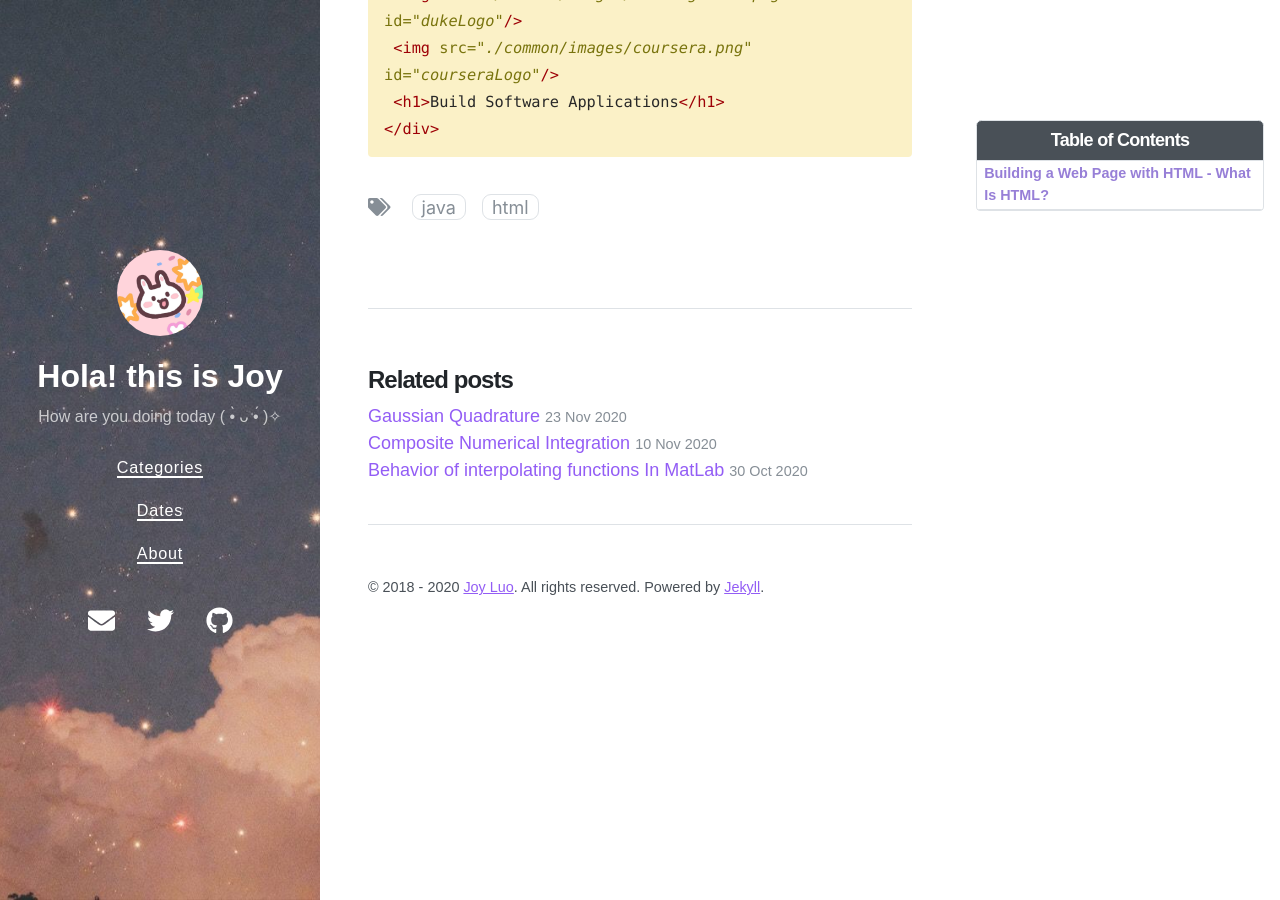
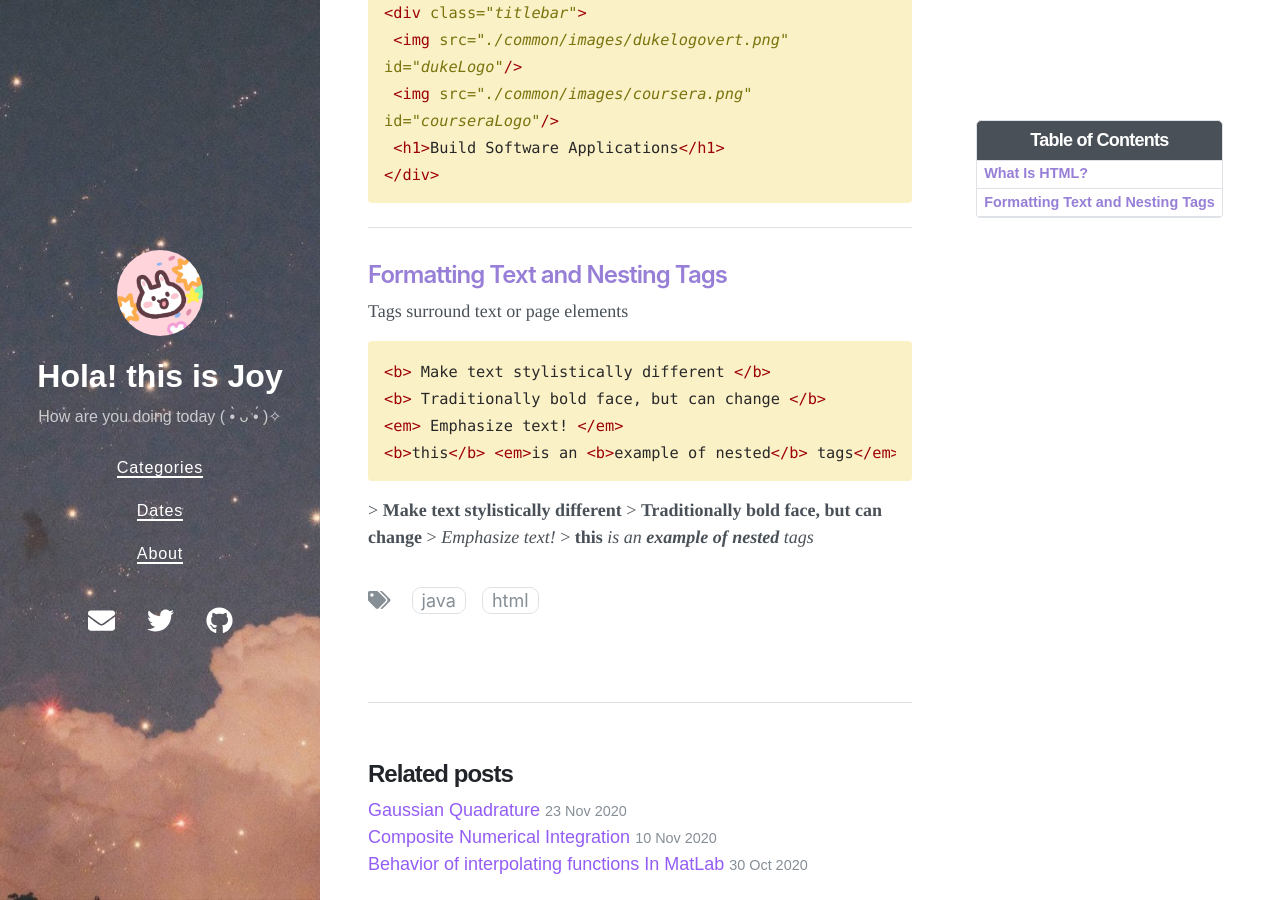
Before and after one commit to Joy3Luo/mathnotes, a Jekyll site: the page built from _posts/2020-12-22-JavahtmlDuke.md, in a window 1280 px wide and 900 px high, scrolled down 2165 px. Built offline with Jekyll 4.4.1, drawn with Linux system fonts in a browser that asks for light colours; nearby versions of some CDN libraries; some of the changed text lies outside the part shown.

Commit message:
Update 2020-12-22-JavahtmlDuke.md

````diff
--- a/_posts/2020-12-22-JavahtmlDuke.md
+++ b/_posts/2020-12-22-JavahtmlDuke.md
@@ -19,7 +19,9 @@ math: true
 
 #### <font color= 6FBCE1>Week 1</font>
 
-## <font color= 977FD7> Building a Web Page with HTML - What Is HTML?</font>
+# Building a Web Page with HTML
+
+## <font color= 977FD7>What Is HTML?</font>
 
 HTML is a language used to make web pages
 - NOT a programming language, markup language
@@ -41,7 +43,7 @@ Collaborative standard
   <body>
 <html>
 ```
->Hellp World!
+\> Hellp World!
 
 ---
 
@@ -98,3 +100,19 @@ id="courseraLogo"/>
  <h1>Build Software Applications</h1>
 </div>
 ```
+
+---
+
+## <font color= 977FD7>Formatting Text and Nesting Tags</font>
+
+Tags surround text or page elements
+```html
+<b> Make text stylistically different </b>
+<b> Traditionally bold face, but can change </b>
+<em> Emphasize text! </em>
+<b>this</b> <em>is an <b>example of nested</b> tags</em>
+```
+\> <b> Make text stylistically different </b>
+\> <b> Traditionally bold face, but can change </b>
+\> <em> Emphasize text! </em>
+\> <b>this</b> <em>is an <b>example of nested</b> tags</em>
````
